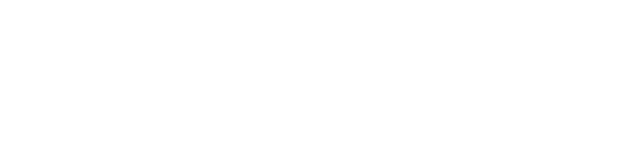
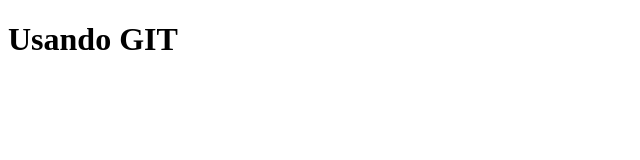
Before and after one commit to alejandro-estupinian77/HttpRemoteRepo, a plain HTML site: page index.html in a window 1280 px wide. Shown: the whole page, without its empty margins (0-640 px from the left). Drawn offline with Linux system fonts and the light colour scheme.

Commit message:
Cambios hechos al HTML

```diff
--- a/index.html
+++ b/index.html
@@ -3,9 +3,9 @@
 <head>
     <meta charset="UTF-8">
     <meta name="viewport" content="width=device-width, initial-scale=1.0">
-    <title>Document</title>
+    <title>GIT</title>
 </head>
 <body>
-
+    <h1>Usando GIT</h1>
 </body>
 </html>
```
